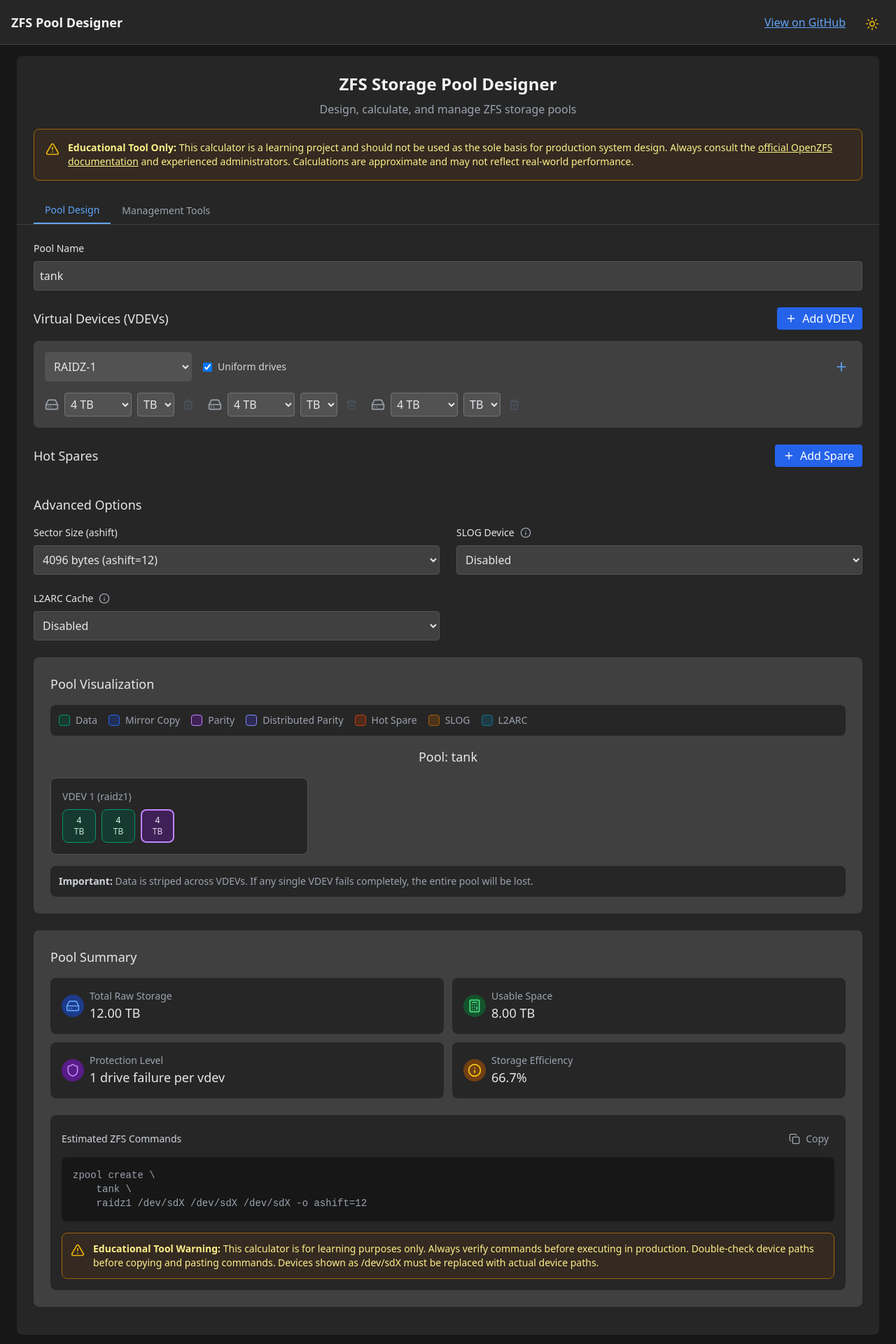
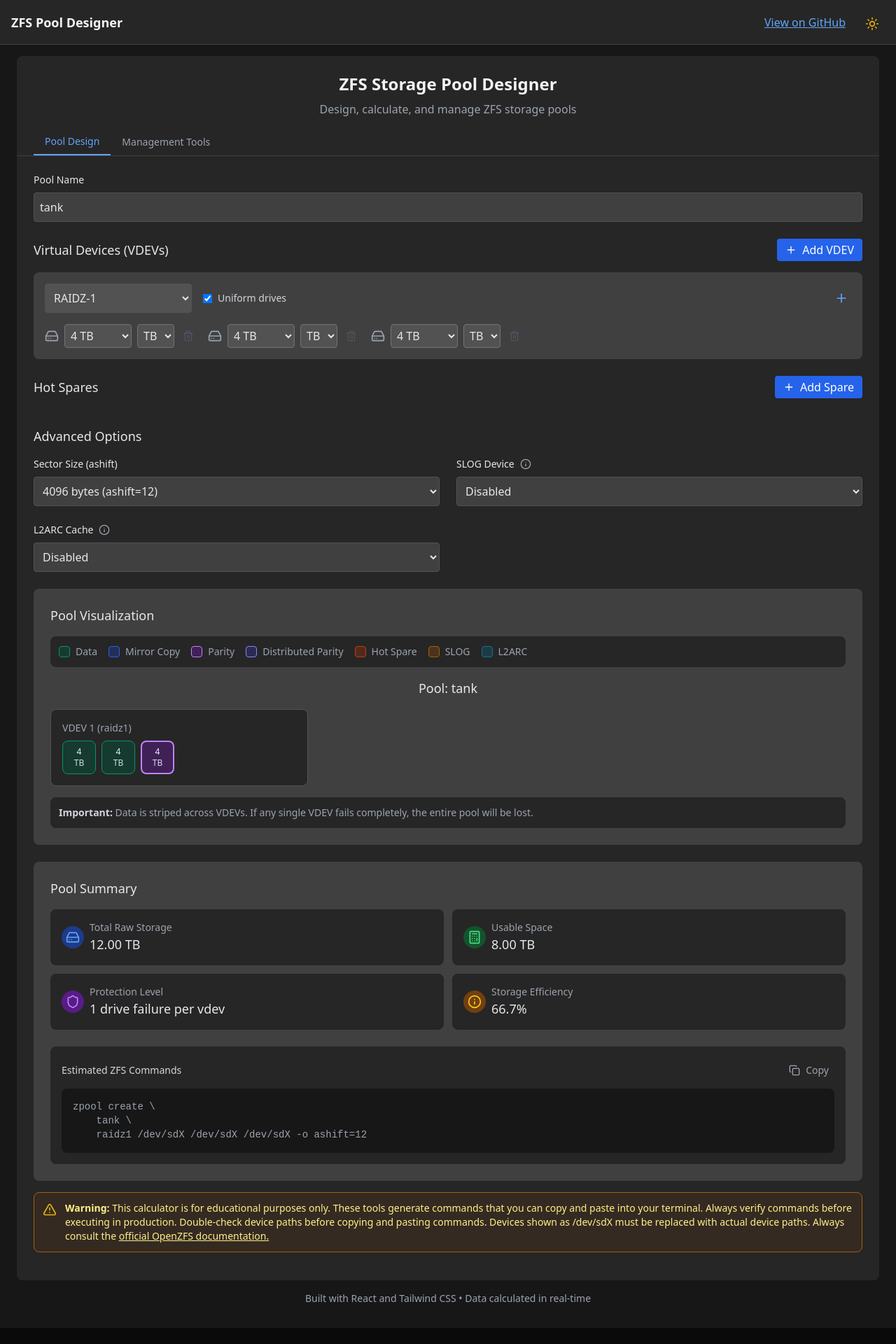
Before and after one commit to philcifone/resilvr, a React (Create React App) app: page / in a window 1280 px wide. Shown: the top 1920 px of the page at 70% size. After the commit the page ends 1897 px from the top, so only its background shows below. Built offline with nearby package versions, Linux system fonts and the light colour scheme.

Commit message:
fix warning

```diff
--- a/src/components/ZFSCalculator/components/DisclaimerBanner/index.js
+++ b/src/components/ZFSCalculator/components/DisclaimerBanner/index.js
@@ -2,20 +2,20 @@
 import { AlertTriangle } from 'lucide-react';
 
 const DisclaimerBanner = () => (
-  <div className="bg-yellow-50 dark:bg-yellow-900/20 border border-yellow-200 dark:border-yellow-700 rounded-lg p-4 mb-6">
+  <div className="mt-4 p-3 bg-yellow-50 dark:bg-yellow-900/20 border border-yellow-200 dark:border-yellow-700 rounded-lg">
     <div className="flex items-start gap-3">
       <AlertTriangle className="w-5 h-5 text-yellow-600 dark:text-yellow-500 mt-0.5 flex-shrink-0" />
       <div className="text-sm text-yellow-800 dark:text-yellow-200">
-        <strong>Educational Tool Only:</strong> This calculator is a learning project and should not be used as the sole basis for production system design. Always consult the{' '}
+        <strong>Warning:</strong> This calculator is for educational purposes only. These tools generate commands that you can copy and paste into your terminal. Always verify commands before executing in production.
+        Double-check device paths before copying and pasting commands. Devices shown as /dev/sdX must be replaced with actual device paths. Always consult the{' '}
         <a
           href="https://openzfs.github.io/openzfs-docs/"
           target="_blank"
           rel="noopener noreferrer"
           className="underline hover:text-yellow-900 dark:hover:text-yellow-100"
         >
-          official OpenZFS documentation
+          official OpenZFS documentation.
         </a>
-        {' '}and experienced administrators. Calculations are approximate and may not reflect real-world performance.
       </div>
     </div>
   </div>
--- a/src/components/ZFSCalculator/components/Results/index.js
+++ b/src/components/ZFSCalculator/components/Results/index.js
@@ -1,5 +1,6 @@
 import React, { useState, useCallback } from 'react';
 import { AlertTriangle, HardDrive, Calculator, Shield, Info, Copy, Check } from 'lucide-react';
+import DisclaimerBanner from '../DisclaimerBanner';
 import Warnings from './Warnings';
 
 const Results = ({ pool, results }) => {
@@ -134,18 +135,11 @@
               {getZfsCommands()}
             </pre>
           </div>
+        </div>
+      </div>
 
-          {/* Unified Warning Message */}
-          <div className="mt-4 p-3 bg-yellow-50 dark:bg-yellow-900/20 border border-yellow-200 dark:border-yellow-700 rounded-lg">
-            <div className="flex items-start gap-3">
-              <AlertTriangle className="w-5 h-5 text-yellow-600 dark:text-yellow-500 mt-0.5 flex-shrink-0" />
-              <div className="text-sm text-yellow-800 dark:text-yellow-200">
-                <strong>Educational Tool Warning:</strong> This calculator is for learning purposes only. Always verify commands before executing in production.
-                Double-check device paths before copying and pasting commands. Devices shown as /dev/sdX must be replaced with actual device paths.
-              </div>
-            </div>
-          </div>
-        </div>
+      <div>
+        <DisclaimerBanner />
       </div>
 
       <Warnings pool={pool} />
--- a/src/components/ZFSCalculator/components/ZFSTools/ZFSToolsTab.js
+++ b/src/components/ZFSCalculator/components/ZFSTools/ZFSToolsTab.js
@@ -1,4 +1,6 @@
 import React from 'react';
+import { AlertTriangle } from 'lucide-react';
+import DisclaimerBanner from '../DisclaimerBanner';
 import ZFSToolsContainer from './ZFSToolsContainer';
 
 const ZFSToolsTab = ({ poolName }) => {
@@ -15,12 +17,10 @@
 
       <ZFSToolsContainer poolName={poolName} />
 
-      <div className="bg-yellow-50 dark:bg-yellow-900/20 border border-yellow-200 dark:border-yellow-700 rounded-lg p-4 mt-6">
-        <p className="text-sm text-yellow-800 dark:text-yellow-200">
-          <strong>Note:</strong> These tools generate commands that you can copy and paste into your terminal.
-          Always review commands before executing them in production environments.
-        </p>
+      <div>
+        <DisclaimerBanner />
       </div>
+
     </div>
   );
 };
--- a/src/components/ZFSCalculator/index.js
+++ b/src/components/ZFSCalculator/index.js
@@ -50,10 +50,6 @@
               <p className="text-gray-600 dark:text-gray-400">
                 Design, calculate, and manage ZFS storage pools
               </p>
-            </div>
-
-            <div className="px-6 pt-4">
-              <DisclaimerBanner />
             </div>
 
             {/* Tab Navigation */}
```
